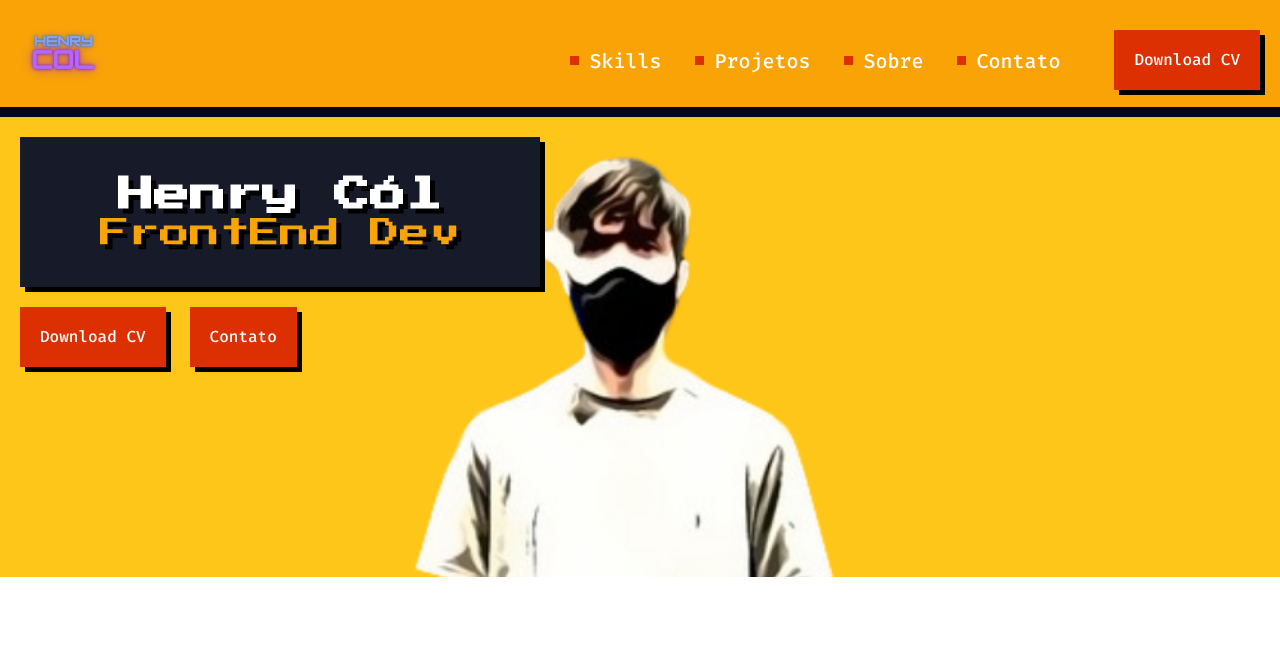
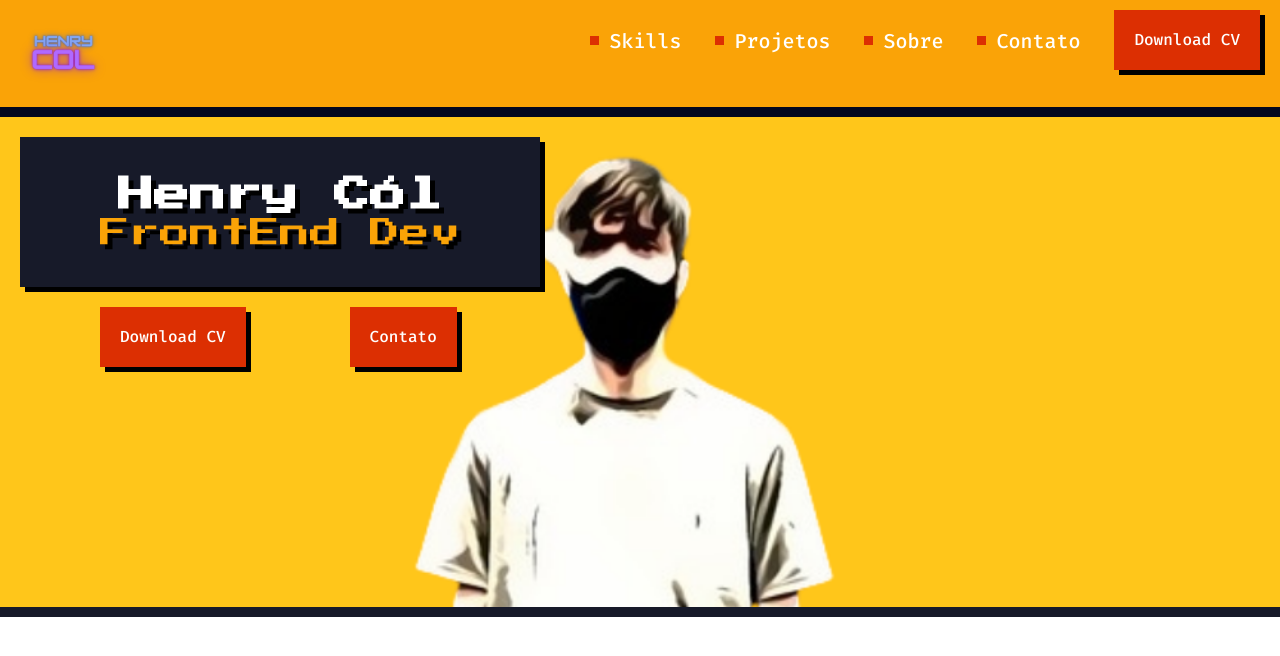
Before and after one commit to HenryWDC/Perfil, a plain HTML site: page index.html in a window 1280 px wide. Drawn offline with Linux system fonts and the light colour scheme.

Commit message:
create component presentation

```diff
--- a/css/componet/button/button.css
+++ b/css/componet/button/button.css
@@ -16,6 +16,6 @@
     border:5px solid #9D0208;
 }
 .btn_one{
-    margin-left: 20px;
+    margin-left: 100px;
     margin-top: 20px;
 }
--- /dev/null
+++ b/css/componet/section/presentation.css
@@ -0,0 +1,37 @@
+.presentation{
+    box-sizing: border-box;
+    background-color: yellow;
+    background-image: url("../../../assets/imagens/Eu.png") ;
+    background-size: cover;
+    background-repeat: no-repeat;
+    background-position: left top;
+    height: 500px;
+    padding-top: 20px;
+    border-bottom: 10px solid #171a29;
+}
+.box_one{
+    display: block;
+    background-color: #171a29;
+    height: 150px;
+    width: 520px;
+    box-shadow: 5px 5px #000;
+    margin: 0 20px;
+}
+.title{
+    font-family: "Press start 2P" ,sans-serif;
+    text-align: center;
+    color: white;
+    font-size: 36px;
+    padding-top: 40px;
+    margin-bottom: 5px;
+    margin-top: 0;
+    text-shadow: 5px 5px #000;
+}
+.carrer{
+    font-family: "Press start 2P" ,sans-serif;
+    text-align: center;
+    color: #FAA307;
+    font-size: 30px;
+    margin-top: 0;
+    text-shadow: 5px 5px #000;
+}
--- a/index.html
+++ b/index.html
@@ -10,6 +10,7 @@
     <link rel="stylesheet" href="style.css">
     <link rel="stylesheet" href="css/componet/header/header.css">
     <link rel="stylesheet" href="css/componet/button/button.css">
+    <link rel="stylesheet" href="css/componet/section/presentation.css">
     <title>Henry Col</title>
 </head>
 <body>
@@ -20,10 +21,10 @@
             <a class="link_menu" href="">Projetos</a>
             <a class="link_menu" href="">Sobre</a>
             <a class="link_menu" href="">Contato</a>
-            <a class="button_menu btn_one" href="" lang="en">Download CV</a>
+            <a class="button_menu btn_menu" href="" lang="en">Download CV</a>
         </nav>
     </header>
-    <section class="photo">
+    <section class="presentation">
         <div class="box_one">
             <h1 class="title">Henry Cól</h1>
             <p class="carrer">FrontEnd Dev</p>
--- a/style.css
+++ b/style.css
@@ -2,38 +2,3 @@ body{
     margin: 0;
     padding: 0;
 }
-.photo{
-    background-color: yellow;
-    background-image: url("assets/imagens/Eu.png") ;
-    background-size: cover;
-    background-repeat: no-repeat;
-    background-position: left top;
-    height: 440px;
-    padding-top: 20px;
-}
-.box_one{
-    display: block;
-    background-color: #171a29;
-    height: 150px;
-    width: 520px;
-    box-shadow: 5px 5px #000;
-    margin: 0 20px;
-}
-.title{
-    font-family: "Press start 2P" ,sans-serif;
-    text-align: center;
-    color: white;
-    font-size: 36px;
-    padding-top: 40px;
-    margin-bottom: 5px;
-    margin-top: 0;
-    text-shadow: 5px 5px #000;
-}
-.carrer{
-    font-family: "Press start 2P" ,sans-serif;
-    text-align: center;
-    color: #FAA307;
-    font-size: 30px;
-    margin-top: 0;
-    text-shadow: 5px 5px #000;
-}
```
